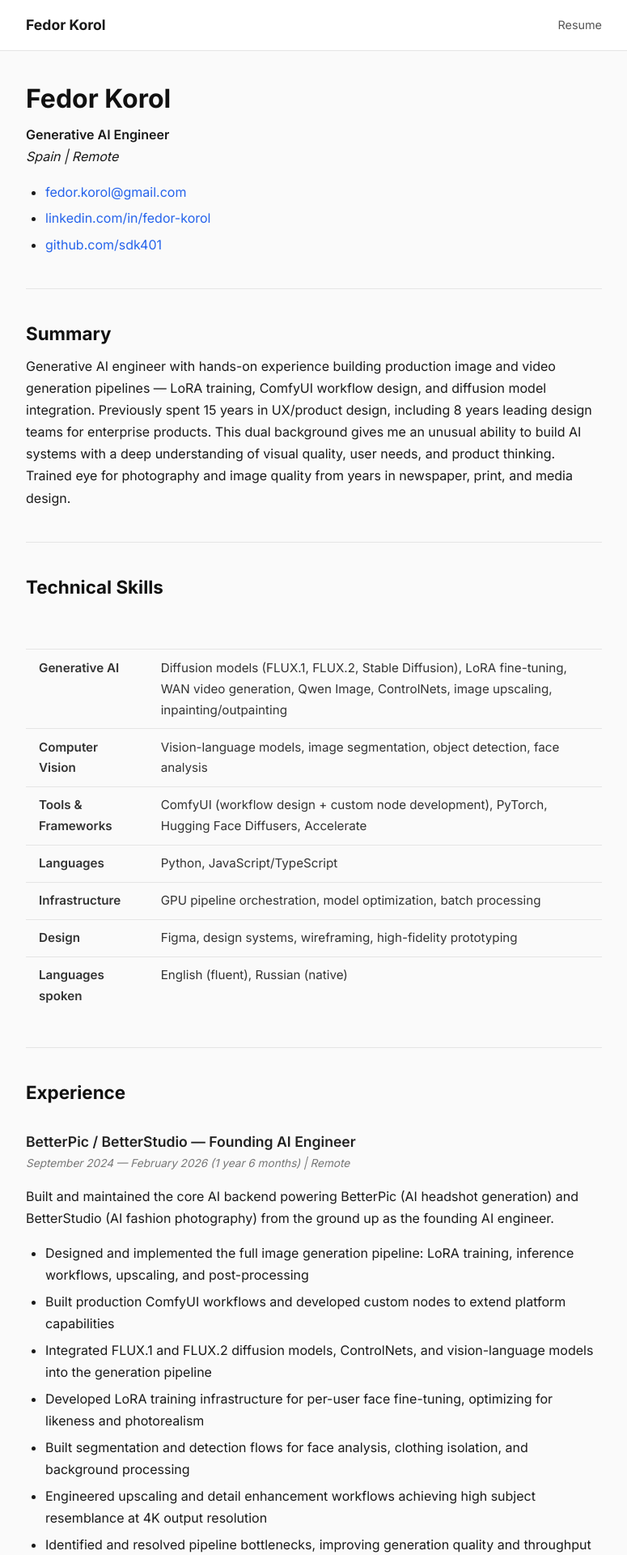
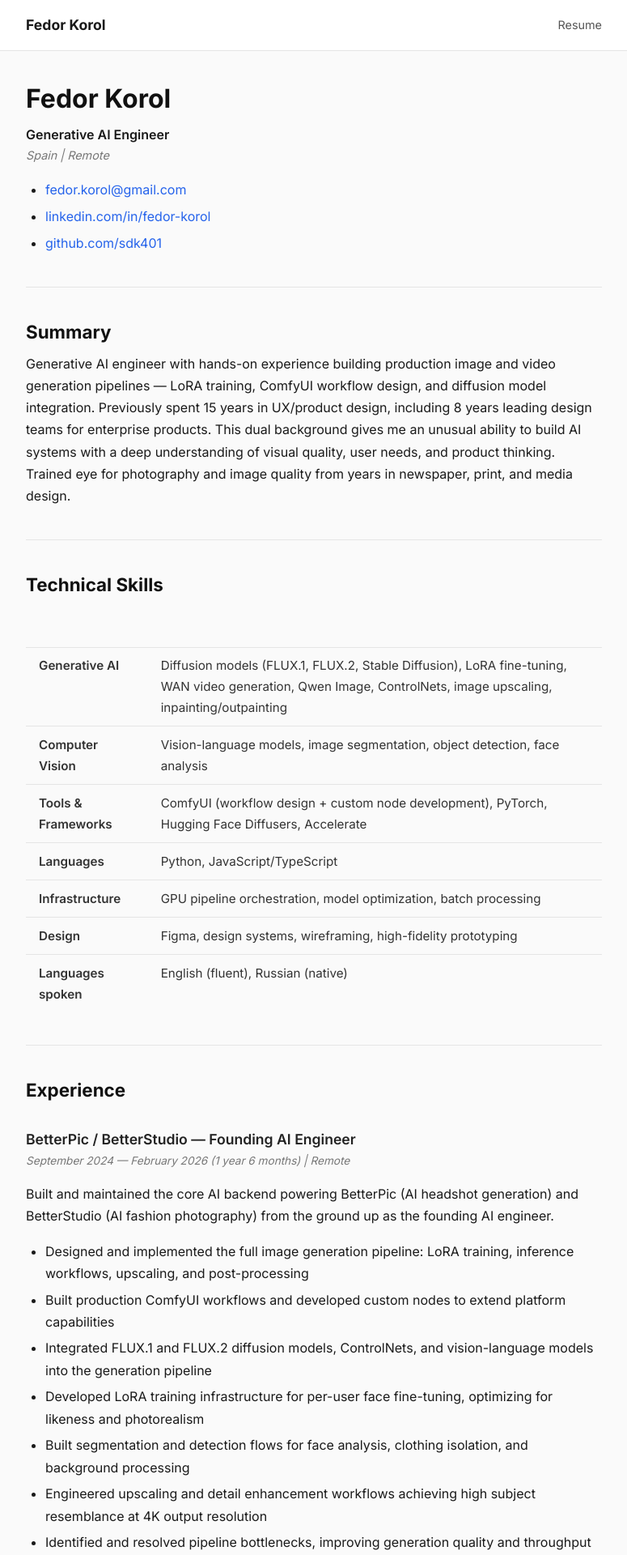
Before and after one commit to sdk401/portfolio, a Jekyll site: the page built from resume.md, in a window 1280 px wide. Shown: the top 1920 px of the page at 81% size, without its empty margins (252-1027 px from the left). Built offline with Jekyll 4.4.1, drawn with Linux system fonts in a browser that asks for light colours.

Commit message:
Add .meta style for location line, matching experience date style

```diff
--- a/assets/css/style.css
+++ b/assets/css/style.css
@@ -117,6 +117,13 @@ p {
 
 strong {
   font-weight: 600;
+}
+
+.meta {
+  display: block;
+  font-size: 0.9rem;
+  font-style: italic;
+  color: #777;
 }
 
 a {
--- a/resume.md
+++ b/resume.md
@@ -5,8 +5,8 @@ title: Resume
 
 # Fedor Korol
 
-**Generative AI Engineer**<br>
-*Spain | Remote*
+**Generative AI Engineer**
+<span class="meta">Spain | Remote</span>
 
 - [fedor.korol@gmail.com](mailto:fedor.korol@gmail.com)
 - [linkedin.com/in/fedor-korol](https://www.linkedin.com/in/fedor-korol)
```
